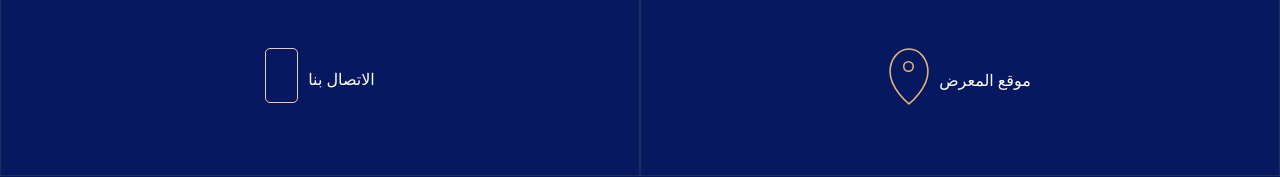
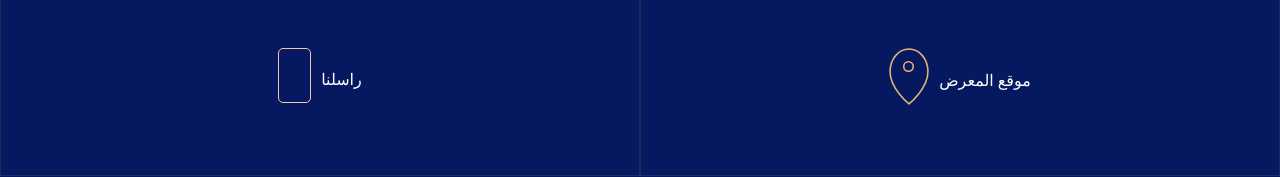
Before and after one commit to Updot/ksahandover, a React (Create React App) app: page /map in a window 1280 px wide. Shown: the part 1214-1391 px from the top of the page. Built offline with nearby package versions, Linux system fonts and the light colour scheme; a web font is replaced by a local one.

Commit message:
update 'contact us'

```diff
--- a/src/containers/Footer.jsx
+++ b/src/containers/Footer.jsx
@@ -66,7 +66,7 @@
                     <h2>US</h2>
                   </>
                 ) : (
-                  <>الاتصال بنا</>
+                  <>راسلنا</>
                 )}
               </div>
             </div>
```
